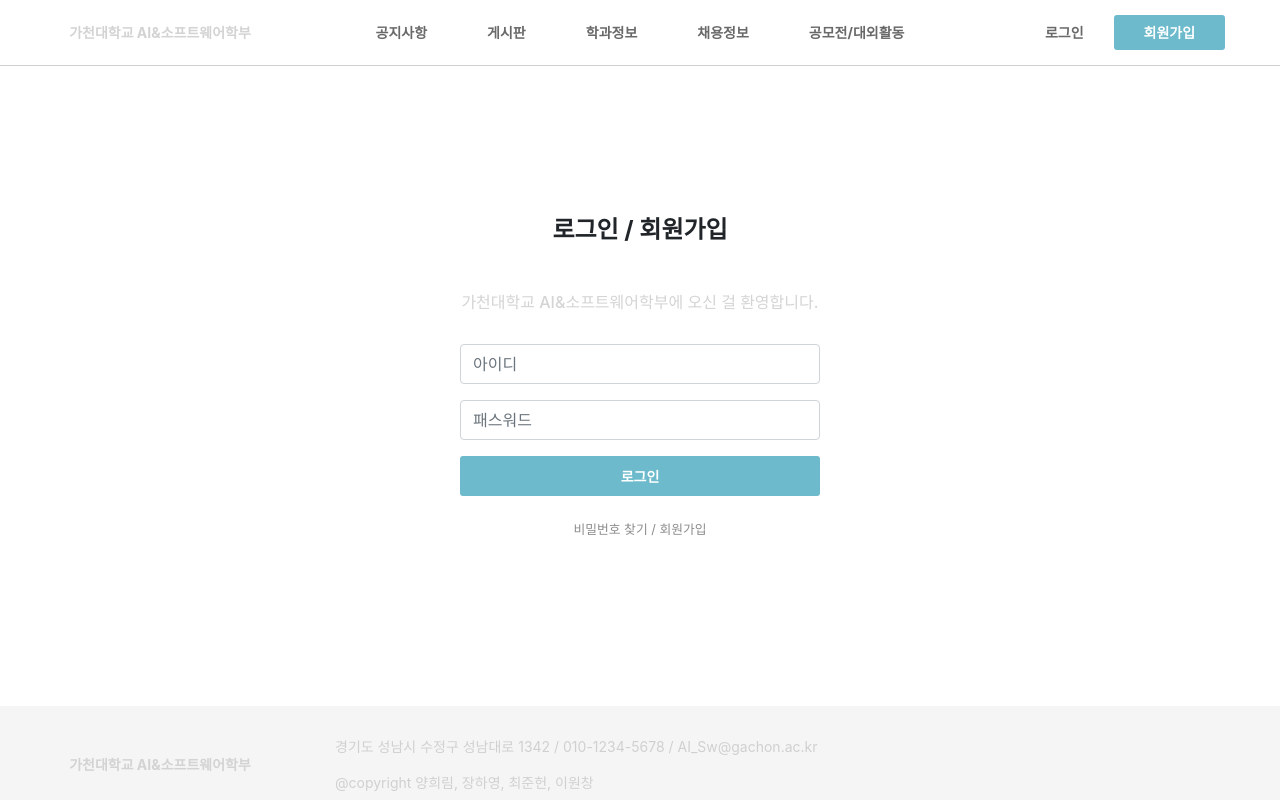
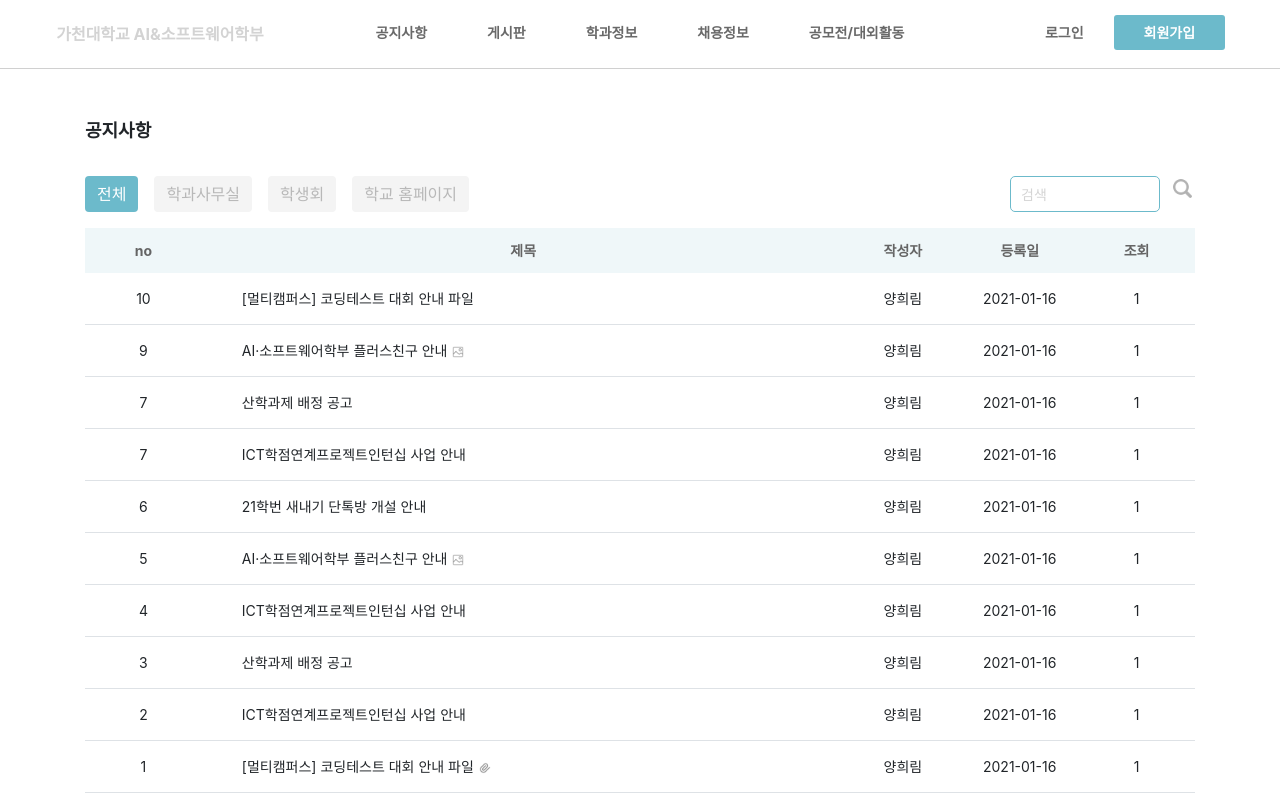
Before and after one commit to choib1ack/AISW_Web_Community, a React (Create React App) app in the folder web-community/: page / in a window 1280 px wide. Shown: the top 800 px of the page. Built offline with nearby package versions, Linux system fonts and the light colour scheme.

Commit message:
Menu-logo 수정
font-size

```diff
--- a/web-community/src/App.js
+++ b/web-community/src/App.js
@@ -4,12 +4,13 @@ import React from "react";
 import 'bootstrap/dist/css/bootstrap.min.css';
 import Footer from "./components/Footer";
 import Login from "./components/Login";
+import Notice from "./components/Notice";
 
 function App() {
     return (
         <div className="App">
             <Menu/>
-            <Login/>
+            <Notice/>
             <Footer/>
         </div>
     );
--- a/web-community/src/components/Menu.css
+++ b/web-community/src/components/Menu.css
@@ -6,7 +6,7 @@
     cursor: pointer;
     overflow: hidden;
     outline: none !important;
-    font-size: 14px;
+    font-size: 16px;
     color: lightgrey;
     font-weight: bold;
 }
```
